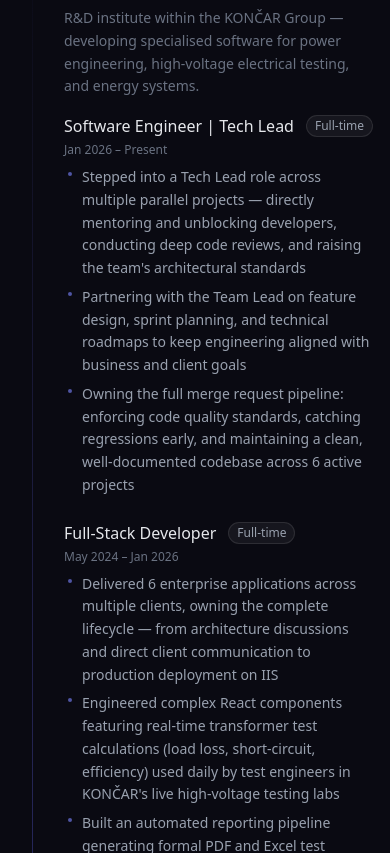
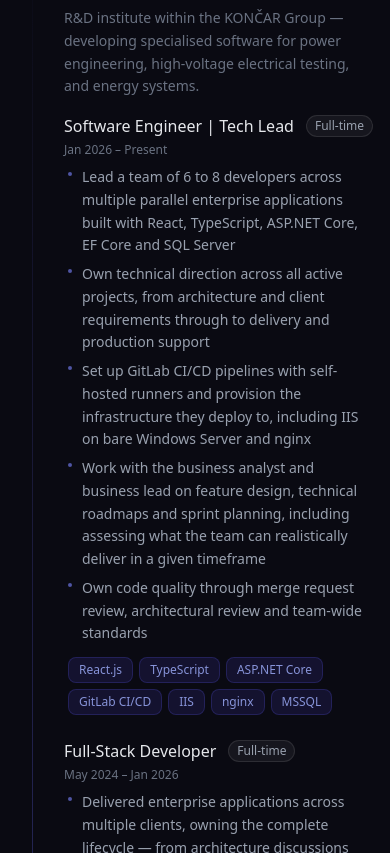
Before and after one commit to MarioZitko/MarioZitko.github.io, a React (Vite) app: page / in a window 390 px wide. Shown: the part 1147-2000 px from the top of the page. Built offline with nearby package versions, Linux system fonts and the light colour scheme.

Commit message:
Projects redesign and new project

```diff
--- a/src/components/Experience.tsx
+++ b/src/components/Experience.tsx
@@ -7,6 +7,7 @@ interface Role {
 	type: string;
 	bullets?: string[];
 	description?: string;
+	technologies?: string[];
 }
 
 interface ExperienceEntry {
@@ -24,16 +25,27 @@ const experiences: ExperienceEntry[] = [
 		context:
 			"R&D institute within the KONČAR Group — developing specialised software for power engineering, high-voltage electrical testing, and energy systems.",
 		location: "Zagreb, Croatia · Hybrid",
-		totalDuration: "2 yrs · Ongoing",
+		totalDuration: "2 yrs 6 mos · Ongoing",
 		roles: [
 			{
 				title: "Software Engineer | Tech Lead",
 				period: "Jan 2026 – Present",
 				type: "Full-time",
 				bullets: [
-					"Stepped into a Tech Lead role across multiple parallel projects — directly mentoring and unblocking developers, conducting deep code reviews, and raising the team's architectural standards",
-					"Partnering with the Team Lead on feature design, sprint planning, and technical roadmaps to keep engineering aligned with business and client goals",
-					"Owning the full merge request pipeline: enforcing code quality standards, catching regressions early, and maintaining a clean, well-documented codebase across 6 active projects",
+					"Lead a team of 6 to 8 developers across multiple parallel enterprise applications built with React, TypeScript, ASP.NET Core, EF Core and SQL Server",
+					"Own technical direction across all active projects, from architecture and client requirements through to delivery and production support",
+					"Set up GitLab CI/CD pipelines with self-hosted runners and provision the infrastructure they deploy to, including IIS on bare Windows Server and nginx",
+					"Work with the business analyst and business lead on feature design, technical roadmaps and sprint planning, including assessing what the team can realistically deliver in a given timeframe",
+					"Own code quality through merge request review, architectural review and team-wide standards",
+				],
+				technologies: [
+					"React.js",
+					"TypeScript",
+					"ASP.NET Core",
+					"GitLab CI/CD",
+					"IIS",
+					"nginx",
+					"MSSQL",
 				],
 			},
 			{
@@ -41,7 +53,7 @@ const experiences: ExperienceEntry[] = [
 				period: "May 2024 – Jan 2026",
 				type: "Full-time",
 				bullets: [
-					"Delivered 6 enterprise applications across multiple clients, owning the complete lifecycle — from architecture discussions and direct client communication to production deployment on IIS",
+					"Delivered enterprise applications across multiple clients, owning the complete lifecycle — from architecture discussions and direct client communication to production deployment on IIS. Set up two of these projects from scratch, owning the initial architecture.",
 					"Engineered complex React components featuring real-time transformer test calculations (load loss, short-circuit, efficiency) used daily by test engineers in KONČAR's live high-voltage testing labs",
 					"Built an automated reporting pipeline generating formal PDF and Excel test reports with custom branding, embedded measurement graphs, and structured data — eliminating previously manual, error-prone workflows and delivering polished results directly to clients",
 					"Mentored junior developers within a Scrum team, improving code quality and sprint velocity across all active projects",
@@ -103,6 +115,9 @@ const experiences: ExperienceEntry[] = [
 		technologies: ["Communication", "Customer Support", "Teamwork"],
 	},
 ];
+
+const techTagClassName =
+	"text-xs px-2.5 py-1 rounded-md bg-indigo-950/50 border border-indigo-500/20 text-indigo-300/80 hover:border-indigo-400/40 hover:text-indigo-200 transition-colors duration-200";
 
 const containerVariants = {
 	hidden: {},
@@ -214,6 +229,16 @@ export default function Experience(): JSX.Element {
 												{role.description}
 											</p>
 										)}
+
+										{role.technologies && (
+											<div className="flex flex-wrap gap-1.5 mt-3 ml-1">
+												{role.technologies.map((tech, k) => (
+													<span key={k} className={techTagClassName}>
+														{tech}
+													</span>
+												))}
+											</div>
+										)}
 									</div>
 								))}
 							</div>
@@ -221,10 +246,7 @@ export default function Experience(): JSX.Element {
 							{/* Tech tags */}
 							<div className="flex flex-wrap gap-1.5 mt-5">
 								{entry.technologies.map((tech, k) => (
-									<span
-										key={k}
-										className="text-xs px-2.5 py-1 rounded-md bg-indigo-950/50 border border-indigo-500/20 text-indigo-300/80 hover:border-indigo-400/40 hover:text-indigo-200 transition-colors duration-200"
-									>
+									<span key={k} className={techTagClassName}>
 										{tech}
 									</span>
 								))}
--- a/src/components/HeroSection.tsx
+++ b/src/components/HeroSection.tsx
@@ -122,8 +122,9 @@ export default function HeroSection(): JSX.Element {
 					variants={itemVariants}
 					className="max-w-xl text-base md:text-lg mb-10 text-gray-400 leading-relaxed"
 				>
-					Passionate about building efficient, scalable solutions. Specialised
-					in full-stack development and leading high-quality engineering teams.
+					I lead a team of 6 to 8 developers building the systems that test and
+					certify high-voltage transformers before they ship. Full-stack, React
+					and .NET, with a background in application security.
 				</motion.p>
 
 				{/* CTA Buttons */}
--- a/src/components/Projects.tsx
+++ b/src/components/Projects.tsx
@@ -1,32 +1,75 @@
 import { motion } from "framer-motion";
 import { Card, CardContent, CardHeader, CardTitle } from "@/components/ui/card";
-import vekomImg from "../assets/projects/vekom.png";
+// TODO: kalkulatoruvoza.png is a blank placeholder. Replace it with the real
+// screenshot at src/assets/projects/kalkulatoruvoza.png (same filename, no code change needed)
+import kalkulatorUvozaImg from "../assets/projects/kalkulatoruvoza.png";
 import uplatkoImg from "../assets/projects/uplatko.png";
 import kolikoPlacamImg from "../assets/projects/koliko-placam.png";
 import liftforgeImg from "../assets/projects/liftforge.png";
 import securityImg from "../assets/projects/securityTest.png";
 import sunProfitImg from "../assets/projects/sunProfit.png";
-import portfolioImage from "../assets/portfolio.png";
 import { useAnalytics } from "@/hooks/useAnalytics";
 import { JSX } from "react";
 
 interface Project {
 	title: string;
-	description: string;
+	summary: string;
+	highlights: string[];
 	image: string;
-	github: string;
+	github?: string;
 	githubApi?: string;
 	demo?: string;
 	technologies: string[];
 	category: string;
 	wip?: boolean;
+	// Featured projects span the full grid row with a side-by-side layout
+	featured?: boolean;
+}
+
+interface OtherProject {
+	title: string;
+	description: string;
+	github: string;
+	demo?: string;
+	category: string;
 }
 
 const projects: Project[] = [
 	{
+		title: "Kalkulator uvoza",
+		summary:
+			"Croatian car import tax (PPMV) calculator. Paste a listing link from mobile.de, AutoScout24 or njuškalo and get an itemised tax breakdown.",
+		highlights: [
+			"Built and run solo, from the tax engine to production on a Hetzner VPS with Docker",
+			"Tax engine written from Croatian law (NN 156/22) and verified to the cent against the official carina.gov.hr example, backed by 243 automated tests",
+			"Scrapers for 4 car sites with Playwright, plus an Apify fallback for mobile.de, which blocks bots with Akamai",
+			"Ingested 2,163 official customs price list Excel files, using an LLM to map each sheet's columns into one schema",
+			"Fills in missing CO2 values from the customs catalogue, or suggests a range from 8,700+ engine rows parsed from German Wikipedia",
+			"Unsure matches and estimates are shown to the user to confirm instead of guessing, so a wrong match never skews the result",
+		],
+		image: kalkulatorUvozaImg,
+		demo: "https://kalkulatoruvoza.com",
+		technologies: [
+			"FastAPI",
+			"Python",
+			"Next.js",
+			"PostgreSQL",
+			"Web Scraping",
+			"Docker",
+			"Hetzner VPS",
+		],
+		category: "Full-Stack Development",
+		featured: true,
+	},
+	{
 		title: "Sun Profit",
-		description:
-			"Solar panel ROI simulator for Croatian homeowners — calculates 25-year financial model using real PVGIS sun data, Croatia's 2026 net billing model, and battery storage options. Interactive map, tilt angle controls, and break-even projections. Zero backend — all processing runs in the browser.",
+		summary: "Solar panel ROI calculator for Croatian homeowners.",
+		highlights: [
+			"Draw your roof on a satellite map and it works out how many panels fit",
+			"Real sun data from the EU PVGIS API, served through Vercel serverless proxies",
+			"25-year financial model with Croatia's 2026 net billing rules and battery options",
+			"Break-even and savings projections with interactive charts",
+		],
 		image: sunProfitImg,
 		github: "https://github.com/MarioZitko/suncani-profit",
 		demo: "https://suncani-profit.vercel.app/",
@@ -42,8 +85,14 @@ const projects: Project[] = [
 	},
 	{
 		title: "Uplatko",
-		description:
-			"Browser-based fintech tool for Croatian freelancers — parses PDF invoices and UBL 2.1 XML e-invoices (Fiskalizacija 2.0), extracts payment data, and generates HUB-3/PDF417 barcodes embeddable directly into PDFs. Optional AI parsing via Gemini/Groq API. Zero backend — all processing runs locally in the browser.",
+		summary:
+			"Payment slip generator for Croatian freelancers. Upload an invoice and get a scannable HUB-3 barcode.",
+		highlights: [
+			"Reads PDF invoices and UBL 2.1 XML e-invoices (Fiskalizacija 2.0)",
+			"AI parsing with Groq or Gemini for invoice layouts that regex can't handle",
+			"Drag the PDF417 barcode anywhere on the invoice and download the finished PDF",
+			"Runs in the browser with no backend, and AI parsing is opt-in with your own API key",
+		],
 		image: uplatkoImg,
 		github: "https://github.com/MarioZitko/uplatko",
 		demo: "https://uplatko.com",
@@ -58,25 +107,15 @@ const projects: Project[] = [
 		category: "Full-Stack Development",
 	},
 	{
-		title: "Koliko Plaćam",
-		description:
-			"Interactive calculator for Croatian residents to estimate annual komunalna naknada and waste collection costs across 24 cities. Features an interactive Leaflet map for city selection, zone-based cost breakdowns, and a sortable city comparison table — all computed client-side with no backend. Data sourced from official JLS decisions and public records.",
-		image: kolikoPlacamImg,
-		github: "https://github.com/MarioZitko/koliko-placam",
-		demo: "https://koliko-placam.vercel.app",
-		technologies: [
-			"React",
-			"TypeScript",
-			"Tailwind CSS",
-			"Leaflet",
-			"react-leaflet",
+		title: "LiftForge",
+		summary:
+			"Workout tracking platform with training programs for coaches and their clients.",
+		highlights: [
+			"NestJS REST API with Prisma, JWT auth and Google and Facebook login",
+			"Programs organised into training blocks and weeks, with a calendar view",
+			"Drag-and-drop exercise ordering and progress charts",
+			"GitHub Actions deploys to separate test, UAT and production environments with Docker",
 		],
-		category: "Frontend Development",
-	},
-	{
-		title: "LiftForge",
-		description:
-			"A full-stack workout tracking platform — log sessions, visualise progress with charts, and organise exercises with drag-and-drop. Features JWT auth with Google & Facebook OAuth, a NestJS REST API with Prisma ORM, and a React dashboard powered by Recharts.",
 		image: liftforgeImg,
 		github: "https://github.com/MarioZitko/liftforge-web",
 		githubApi: "https://github.com/MarioZitko/liftforge-api",
@@ -93,50 +132,63 @@ const projects: Project[] = [
 		wip: true,
 	},
 	{
-		title: "Portfolio Website",
-		description:
-			"My personal portfolio with a sleek design and animations built with React and Tailwind CSS to showcase my projects and skills.",
-		image: portfolioImage,
-		github: "https://github.com/MarioZitko/MarioZitko.github.io",
-		demo: "https://mariozitko.github.io",
-		technologies: ["React", "TypeScript", "Tailwind CSS", "Framer Motion"],
+		title: "Koliko Plaćam",
+		summary:
+			"Calculator for Croatian residents to estimate yearly utility fees (komunalna naknada) and waste collection costs.",
+		highlights: [
+			"Covers 24 cities, with data taken from official city decisions",
+			"Pick a city on an interactive map and get a zone-based cost breakdown",
+			"Sortable table to compare costs across cities",
+		],
+		image: kolikoPlacamImg,
+		github: "https://github.com/MarioZitko/koliko-placam",
+		demo: "https://koliko-placam.vercel.app",
+		technologies: [
+			"React",
+			"TypeScript",
+			"Tailwind CSS",
+			"Leaflet",
+			"react-leaflet",
+		],
 		category: "Frontend Development",
 	},
 	{
-		title: "Vekom",
-		description:
-			"A modern, SEO-optimized website for Vekom, built with Next.js 15, React, TypeScript, and Tailwind CSS, featuring a dynamic product catalog, responsive design, and enhanced accessibility for an improved user experience.",
-		image: vekomImg,
-		github: "https://github.com/MarioZitko/Vekom",
-		demo: "https://vekom.vercel.app",
-		technologies: ["Next.js", "React", "TypeScript", "Tailwind CSS"],
-		category: "Full-Stack Development",
-	},
-	{
 		title: "Security Test API",
-		description:
-			"Security Test API is a web application for automated security testing of web APIs, focusing on OWASP Top 10 vulnerabilities. Built with Django Rest Framework and React. Features include authentication, authorization, and a user-friendly interface for managing tests.",
+		summary:
+			"Master's thesis project that automates security testing of web APIs.",
+		highlights: [
+			"Tests APIs against the OWASP Top 10 vulnerabilities",
+			"Django REST Framework backend with a React interface",
+			"Authentication, authorisation and a dashboard for managing test runs",
+		],
 		image: securityImg,
 		github: "https://github.com/MarioZitko/Security-Test-API",
 		technologies: ["Django", "React", "Python", "REST API"],
 		category: "Security & Backend Development",
 	},
+];
+
+const otherProjects: OtherProject[] = [
+	{
+		title: "Vekom",
+		description:
+			"Company website with a dynamic product catalogue, built with Next.js 15 and Tailwind CSS.",
+		github: "https://github.com/MarioZitko/Vekom",
+		demo: "https://vekom.vercel.app",
+		category: "Full-Stack Development",
+	},
 	{
 		title: "Desert Tempest",
 		description:
-			"Desert tempest is a Rougelite 2D Platformer developed for the Android platform in Unity using C# for the needs of my undergraduate thesis.",
-		image: "https://i.ibb.co/P5C7gw5/Screenshot-2.jpg",
+			"Roguelite 2D platformer for Android, built in Unity for my undergraduate thesis.",
 		github: "https://github.com/MarioZitko/Desert-Tempest",
-		technologies: ["Unity", "C#", "Android"],
 		category: "Game Development",
 	},
 	{
 		title: "Evilopers",
 		description:
-			"Evilopers is a single-level game developed in a team as part of a 2021 Game Development study. It was among the top projects of the year and was showcased at the Nikola Tesla Technical Museum in Croatia.",
-		image: "https://i.ibb.co/Y7LTCjm/Screenshot-4.jpg",
+			"Team-built Unity game, one of the top projects of 2021 and showcased at the Nikola Tesla Technical Museum.",
 		github: "https://github.com/bjurak/Evilopers-Game",
-		technologies: ["Unity", "C#", "Team Project"],
 		category: "Game Development",
 	},
 ];
@@ -157,6 +209,12 @@ const cardVariants = {
 	},
 };
 
+const cardClassName =
+	"overflow-hidden h-full bg-white/5 backdrop-blur-sm border-zinc-800/50 hover:border-indigo-500/30 transition-colors duration-300";
+
+const secondaryLinkClassName =
+	"text-sm px-4 py-1.5 rounded-md bg-zinc-800 hover:bg-zinc-700 transition-colors duration-200 text-zinc-200 border border-zinc-700/50 hover:border-zinc-600";
+
 export default function Projects(): JSX.Element {
 	const { trackProjectClick } = useAnalytics();
 
@@ -171,6 +229,110 @@ export default function Projects(): JSX.Element {
 			window.open(url, "_blank", "noopener,noreferrer");
 		};
 	};
+
+	const featuredProjects = projects.filter((project) => project.featured);
+	const gridProjects = projects.filter((project) => !project.featured);
+
+	// Keep a lone card on the last row centred instead of hugging the left edge
+	const lastRowClassName = (index: number): string => {
+		if (index !== gridProjects.length - 1) return "";
+		const classes: string[] = [];
+		if (gridProjects.length % 2 === 1) {
+			classes.push(
+				"md:col-span-2 md:justify-self-center md:w-[calc(50%-1rem)] lg:col-span-1 lg:justify-self-stretch lg:w-auto",
+			);
+		}
+		if (gridProjects.length % 3 === 1) classes.push("lg:col-start-2");
+		return classes.join(" ");
+	};
+
+	const renderBadges = (project: Project) => (
+		<div className="absolute top-3 right-3 flex flex-col items-end gap-1.5">
+			<span className="text-[10px] px-2 py-0.5 rounded-full bg-black/60 border border-white/10 text-gray-300 backdrop-blur-sm">
+				{project.category}
+			</span>
+			{project.wip && (
+				<span className="text-[10px] px-2 py-0.5 rounded-full bg-amber-500/20 border border-amber-400/40 text-amber-300 backdrop-blur-sm">
+					In Development
+				</span>
+			)}
+		</div>
+	);
+
+	const renderDetails = (project: Project) => (
+		<>
+			<div itemProp="description">
+				<p className="text-zinc-300 text-sm mb-3 leading-relaxed">
+					{project.summary}
+				</p>
+				<ul className="space-y-1.5 mb-5">
+					{project.highlights.map((highlight, highlightIndex) => (
+						<li
+							key={highlightIndex}
+							className="flex gap-2.5 text-sm text-zinc-400 leading-relaxed"
+						>
+							<span className="mt-2 shrink-0 w-1 h-1 rounded-full bg-indigo-400/60" />
+							{highlight}
+						</li>
+					))}
+				</ul>
+			</div>
+
+			<div className="mb-4">
+				<div className="flex flex-wrap gap-1.5">
+					{project.technologies.map((tech: string, techIndex: number) => (
+						<span
+							key={techIndex}
+							className="text-xs px-2 py-0.5 bg-indigo-950/50 border border-indigo-500/20 rounded text-indigo-300/80 hover:border-indigo-400/40 hover:text-indigo-200 transition-colors duration-200"
+							itemProp="keywords"
+						>
+							{tech}
+						</span>
+					))}
+				</div>
+			</div>
+
+			<div className="flex gap-3 flex-wrap">
+				{project.github && (
+					<a
+						href={project.github}
+						target="_blank"
+						rel="noopener noreferrer"
+						className={secondaryLinkClassName}
+						onClick={handleProjectClick(project.title, "github")}
+						aria-label={`View ${project.title} source code on GitHub`}
+						itemProp="url"
+					>
+						{project.githubApi ? "Web" : "GitHub"}
+					</a>
+				)}
+				{project.githubApi && (
+					<a
+						href={project.githubApi}
+						target="_blank"
+						rel="noopener noreferrer"
+						className={secondaryLinkClassName}
+						aria-label={`View ${project.title} API source code on GitHub`}
+					>
+						API
+					</a>
+				)}
+				{project.demo && (
+					<a
+						href={project.demo}
+						target="_blank"
+						rel="noopener noreferrer"
+						className="text-sm px-4 py-1.5 rounded-md bg-indigo-600/80 hover:bg-indigo-500 transition-colors duration-200 text-white border border-indigo-500/30"
+						onClick={handleProjectClick(project.title, "demo")}
+						aria-label={`View live demo of ${project.title}`}
+						itemProp="sameAs"
+					>
+						Live Demo
+					</a>
+				)}
+			</div>
+		</>
+	);
 
 	return (
 		<section
@@ -196,15 +358,51 @@ export default function Projects(): JSX.Element {
 				whileInView="visible"
 				viewport={{ once: true, margin: "-50px" }}
 			>
-				{projects.map((project: Project, index: number) => (
+				{featuredProjects.map((project: Project) => (
 					<motion.article
-						key={index}
+						key={project.title}
 						variants={cardVariants}
-						whileHover={{ y: -6, transition: { duration: 0.2 } }}
+						whileHover={{ y: -4, transition: { duration: 0.2 } }}
+						className="md:col-span-2 lg:col-span-3"
 						itemScope
 						itemType="https://schema.org/CreativeWork"
 					>
-						<Card className="overflow-hidden h-full bg-white/5 backdrop-blur-sm border-zinc-800/50 hover:border-indigo-500/30 transition-colors duration-300">
+						<Card
+							className={`${cardClassName} gap-0 py-0 lg:flex-row border-indigo-500/30 bg-indigo-500/[0.06] hover:border-indigo-400/50`}
+						>
+							<div className="relative h-56 sm:h-72 lg:h-auto lg:min-h-80 lg:w-5/12 shrink-0 overflow-hidden">
+								<img
+									src={project.image}
+									alt={`Screenshot of ${project.title} project by Mario Žitković`}
+									className="absolute inset-0 w-full h-full object-cover p-2 rounded-md transition-transform duration-500 hover:scale-105"
+									itemProp="image"
+									loading="lazy"
+								/>
+								{renderBadges(project)}
+							</div>
+
+							<div className="flex flex-col py-6 lg:w-7/12">
+								<CardHeader className="pb-4">
+									<CardTitle className="text-xl text-zinc-100" itemProp="name">
+										{project.title}
+									</CardTitle>
+								</CardHeader>
+								<CardContent>{renderDetails(project)}</CardContent>
+							</div>
+						</Card>
+					</motion.article>
+				))}
+
+				{gridProjects.map((project: Project, index: number) => (
+					<motion.article
+						key={project.title}
+						variants={cardVariants}
+						whileHover={{ y: -6, transition: { duration: 0.2 } }}
+						className={lastRowClassName(index)}
+						itemScope
+						itemType="https://schema.org/CreativeWork"
+					>
+						<Card className={cardClassName}>
 							<div className="relative h-56 w-full overflow-hidden">
 								<img
 									src={project.image}
@@ -213,16 +411,7 @@ export default function Projects(): JSX.Element {
 									itemProp="image"
 									loading="lazy"
 								/>
-								<div className="absolute top-3 right-3 flex flex-col items-end gap-1.5">
-									<span className="text-[10px] px-2 py-0.5 rounded-full bg-black/60 border border-white/10 text-gray-300 backdrop-blur-sm">
-										{project.category}
-									</span>
-									{project.wip && (
-										<span className="text-[10px] px-2 py-0.5 rounded-full bg-amber-500/20 border border-amber-400/40 text-amber-300 backdrop-blur-sm">
-											In Development
-										</span>
-									)}
-								</div>
+								{renderBadges(project)}
 							</div>
 
 							<CardHeader className="pb-2">
@@ -231,71 +420,66 @@ export default function Projects(): JSX.Element {
 								</CardTitle>
 							</CardHeader>
 
-							<CardContent>
-								<p
-									className="text-zinc-400 text-sm mb-4 leading-relaxed"
-									itemProp="description"
+							<CardContent>{renderDetails(project)}</CardContent>
+						</Card>
+					</motion.article>
+				))}
+			</motion.div>
+
+			<motion.div
+				className="mt-20"
+				initial={{ opacity: 0, y: 20 }}
+				whileInView={{ opacity: 1, y: 0 }}
+				viewport={{ once: true }}
+				transition={{ duration: 0.6 }}
 			>
+				<h3 className="text-xl font-semibold text-center text-zinc-300 mb-6">
+					Other Work
+				</h3>
+				<ul className="grid grid-cols-1 md:grid-cols-3 gap-4">
+					{otherProjects.map((project: OtherProject) => (
+						<li
+							key={project.title}
+							className="flex flex-col rounded-lg border border-zinc-800/50 bg-white/[0.02] p-4"
+						>
+							<div className="flex flex-wrap items-baseline justify-between gap-x-2 gap-y-0.5 mb-1.5">
+								<span className="text-sm font-medium text-zinc-300">
+									{project.title}
+								</span>
+								<span className="text-[10px] text-zinc-500">
+									{project.category}
+								</span>
+							</div>
+							<p className="text-xs text-zinc-500 leading-relaxed mb-3 flex-1">
 								{project.description}
 							</p>
-
-								<div className="mb-4">
-									<div className="flex flex-wrap gap-1.5">
-										{project.technologies.map(
-											(tech: string, techIndex: number) => (
-												<span
-													key={techIndex}
-													className="text-xs px-2 py-0.5 bg-indigo-950/50 border border-indigo-500/20 rounded text-indigo-300/80 hover:border-indigo-400/40 hover:text-indigo-200 transition-colors duration-200"
-													itemProp="keywords"
-												>
-													{tech}
-												</span>
-											),
-										)}
-									</div>
-								</div>
-
-								<div className="flex gap-3 flex-wrap">
+							<div className="flex gap-4 text-xs">
 								<a
 									href={project.github}
 									target="_blank"
 									rel="noopener noreferrer"
-										className="text-sm px-4 py-1.5 rounded-md bg-zinc-800 hover:bg-zinc-700 transition-colors duration-200 text-zinc-200 border border-zinc-700/50 hover:border-zinc-600"
+									className="text-zinc-400 hover:text-indigo-300 transition-colors duration-200"
 									onClick={handleProjectClick(project.title, "github")}
 									aria-label={`View ${project.title} source code on GitHub`}
-										itemProp="url"
 								>
-										{project.githubApi ? "Web" : "GitHub"}
+									GitHub →
 								</a>
-									{project.githubApi && (
-										<a
-											href={project.githubApi}
-											target="_blank"
-											rel="noopener noreferrer"
-											className="text-sm px-4 py-1.5 rounded-md bg-zinc-800 hover:bg-zinc-700 transition-colors duration-200 text-zinc-200 border border-zinc-700/50 hover:border-zinc-600"
-											aria-label={`View ${project.title} API source code on GitHub`}
-										>
-											API
-										</a>
-									)}
 								{project.demo && (
 									<a
 										href={project.demo}
 										target="_blank"
 										rel="noopener noreferrer"
-											className="text-sm px-4 py-1.5 rounded-md bg-indigo-600/80 hover:bg-indigo-500 transition-colors duration-200 text-white border border-indigo-500/30"
+										className="text-zinc-400 hover:text-indigo-300 transition-colors duration-200"
 										onClick={handleProjectClick(project.title, "demo")}
 										aria-label={`View live demo of ${project.title}`}
-											itemProp="sameAs"
 									>
-											Live Demo
+										Live Demo →
 									</a>
 								)}
 							</div>
-							</CardContent>
-						</Card>
-					</motion.article>
+						</li>
 					))}
+				</ul>
 			</motion.div>
 		</section>
 	);
```
Also changed, not shown: src/components/Contact.tsx (+64 -6 lines), .claude/launch.json (added), src/assets/projects/kalkulatoruvoza.png (added). Lines whose indentation alone changed are shown as unchanged.
